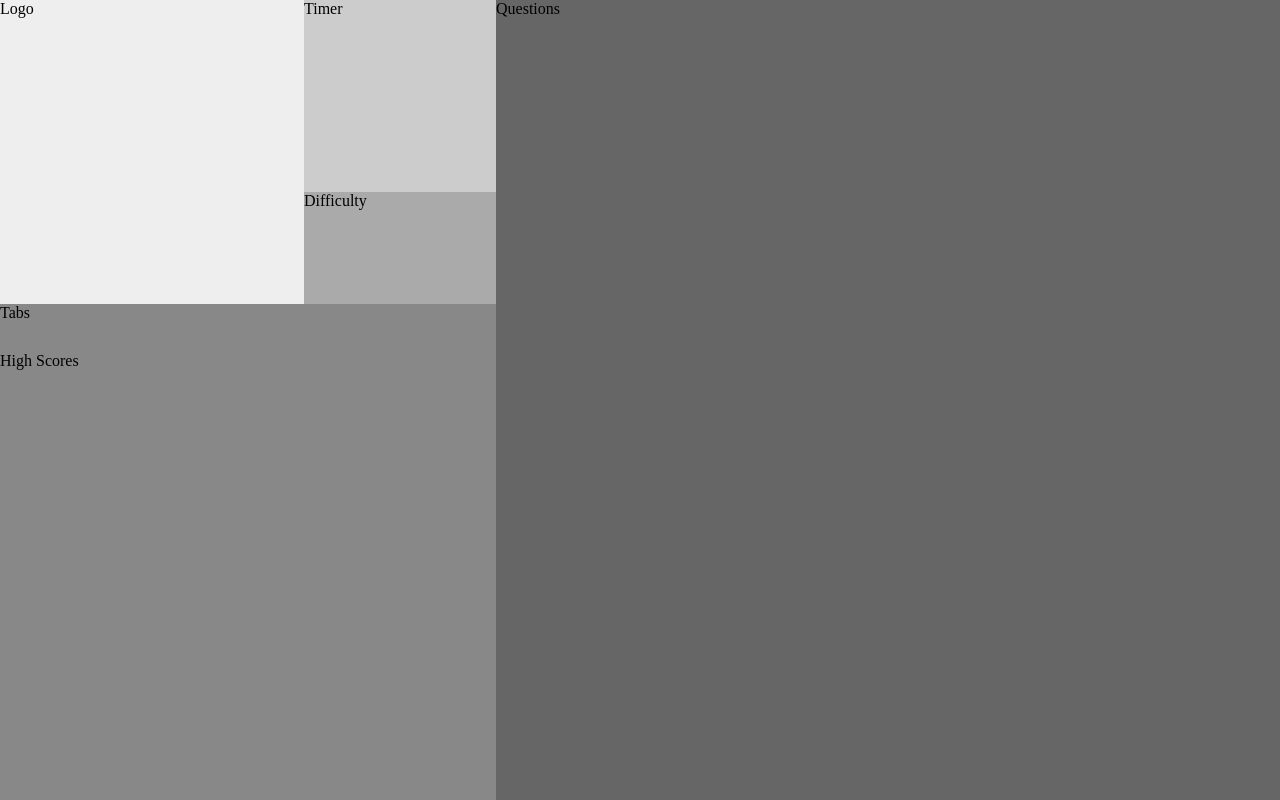
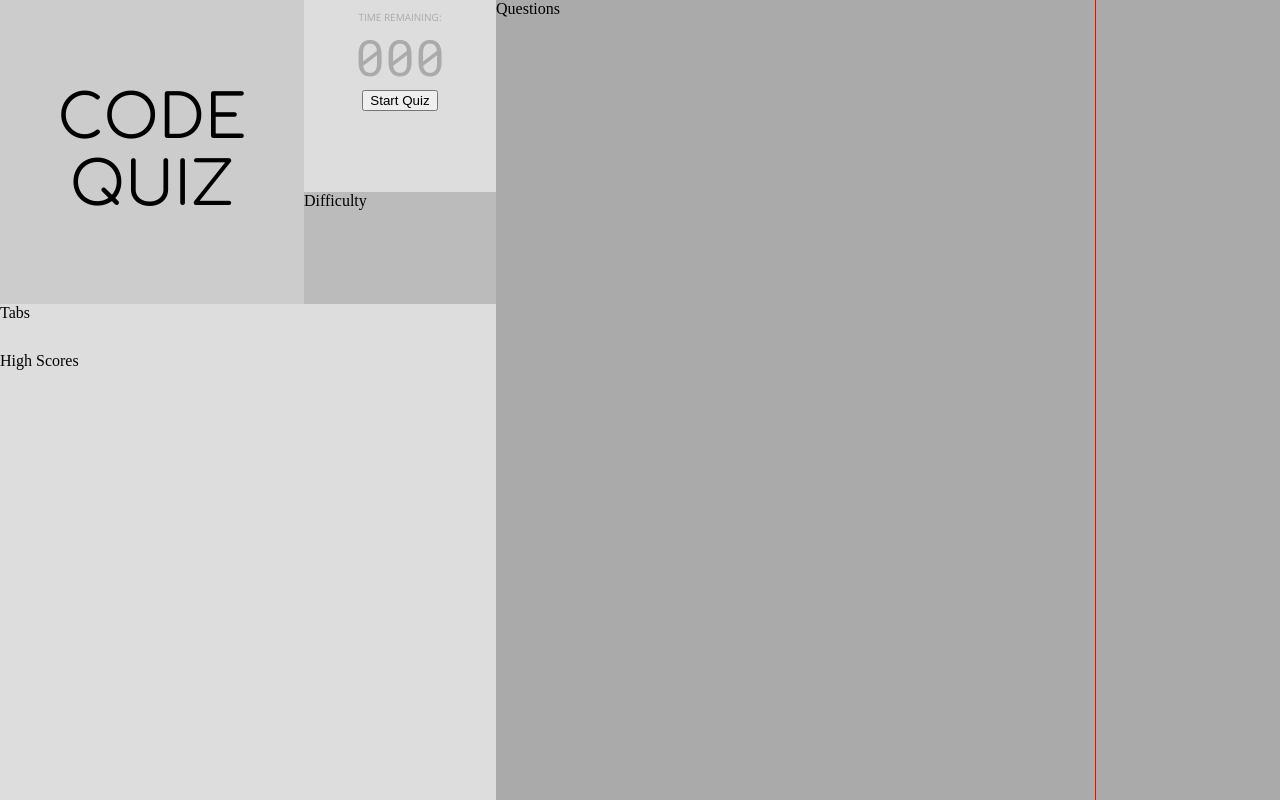
Before and after one commit to grlucy/Code-Quiz, a plain HTML site: page index.html in a window 1280 px wide. Drawn offline with nearby package versions, Linux system fonts and the light colour scheme.

Commit message:
added google fonts

```diff
--- a/assets/css/style.css
+++ b/assets/css/style.css
@@ -1,37 +1,82 @@
+/* GLOBAL */
 body {
   margin: 0;
   padding: 0;
+  background-color: #aaa;
 }
 .row {
   display: flex;
 }
+p {
+  font-family: "Open Sans", sans-serif;
+  margin: 0;
+}
+
+/* LOGO DIV */
 .logo {
   height: 38vh;
   width: 38vh;
-  background-color: #eee;
+  background-color: #ccc;
+  box-sizing: border-box;
+  padding: 25px;
+  text-align: center;
+  display: flex;
+  justify-content: center;
+  align-items: center;
 }
+#logo {
+  font-family: "Comfortaa", cursive;
+  font-size: 60px;
+  margin: 0;
+}
+
+/* TIMER DIV */
 .timer {
   height: 24vh;
   width: 24vh;
-  background-color: #ccc;
+  background-color: #ddd;
+  text-align: center;
+  padding: 10px;
+  box-sizing: border-box;
 }
+.timeCaption {
+  font-size: 10px;
+  color: #aaa;
+}
+#time {
+  font-family: "Roboto Mono", monospace;
+  font-size: 50px;
+  color: #aaa;
+  margin: 0;
+}
+
+/* DIFFICULTY DIV */
 .difficulty {
   height: 14vh;
   width: 24vh;
-  background-color: #aaa;
+  background-color: #bbb;
+  box-sizing: border-box;
 }
+
+/* INSTRUCTIONS/HIGH SCORES DIV */
 .tabs {
   height: 6vh;
   width: 62vh;
-  background-color: #888;
+  background-color: #ddd;
+  box-sizing: border-box;
 }
 .highScores {
   height: 56vh;
   width: 62vh;
-  background-color: #888;
+  background-color: #ddd;
+  box-sizing: border-box;
 }
+
+/* QUESTIONS DIV */
 .questions {
   height: 100vh;
-  width: 100vh;
-  background-color: #666;
+  width: 75vh;
+  background-color: #aaa;
+  border-right: 1px solid red;
+  box-sizing: border-box;
 }
--- a/index.html
+++ b/index.html
@@ -5,6 +5,12 @@
     <meta name="viewport" content="width=device-width, initial-scale=1.0" />
     <meta http-equiv="X-UA-Compatible" content="ie=edge" />
     <title>Code Quiz</title>
+    <!--Google Fonts-->
+    <link
+      href="https://fonts.googleapis.com/css?family=Comfortaa|Open+Sans|Roboto+Mono&display=swap"
+      rel="stylesheet"
+    />
+    <!--Link to stylesheet-->
     <link rel="stylesheet" type="text/css" href="./assets/css/style.css" />
   </head>
   <body>
@@ -12,16 +18,36 @@
       <div class="row">
         <div class="col">
           <div class="row">
-            <div class="logo">Logo</div>
+            <div class="logo">
+              <!--logo div-->
+              <p id="logo">CODE QUIZ</p>
+            </div>
             <div class="col">
-              <div class="timer">Timer</div>
-              <div class="difficulty">Difficulty</div>
+              <div class="timer">
+                <!--timer div-->
+                <p class="timeCaption">TIME REMAINING:</p>
+                <p id="time">000</p>
+                <button id="startBtn">Start Quiz</button>
+              </div>
+              <div class="difficulty">
+                <!--difficulty div-->
+                Difficulty
+              </div>
             </div>
           </div>
-          <div class="tabs">Tabs</div>
-          <div class="highScores">High Scores</div>
+          <div class="tabs">
+            <!--tabs div-->
+            Tabs
+          </div>
+          <div class="highScores">
+            <!--high scores div-->
+            High Scores
+          </div>
         </div>
-        <div class="questions">Questions</div>
+        <div class="questions">
+          <!--questions div-->
+          Questions
+        </div>
       </div>
     </div>
   </body>
```
